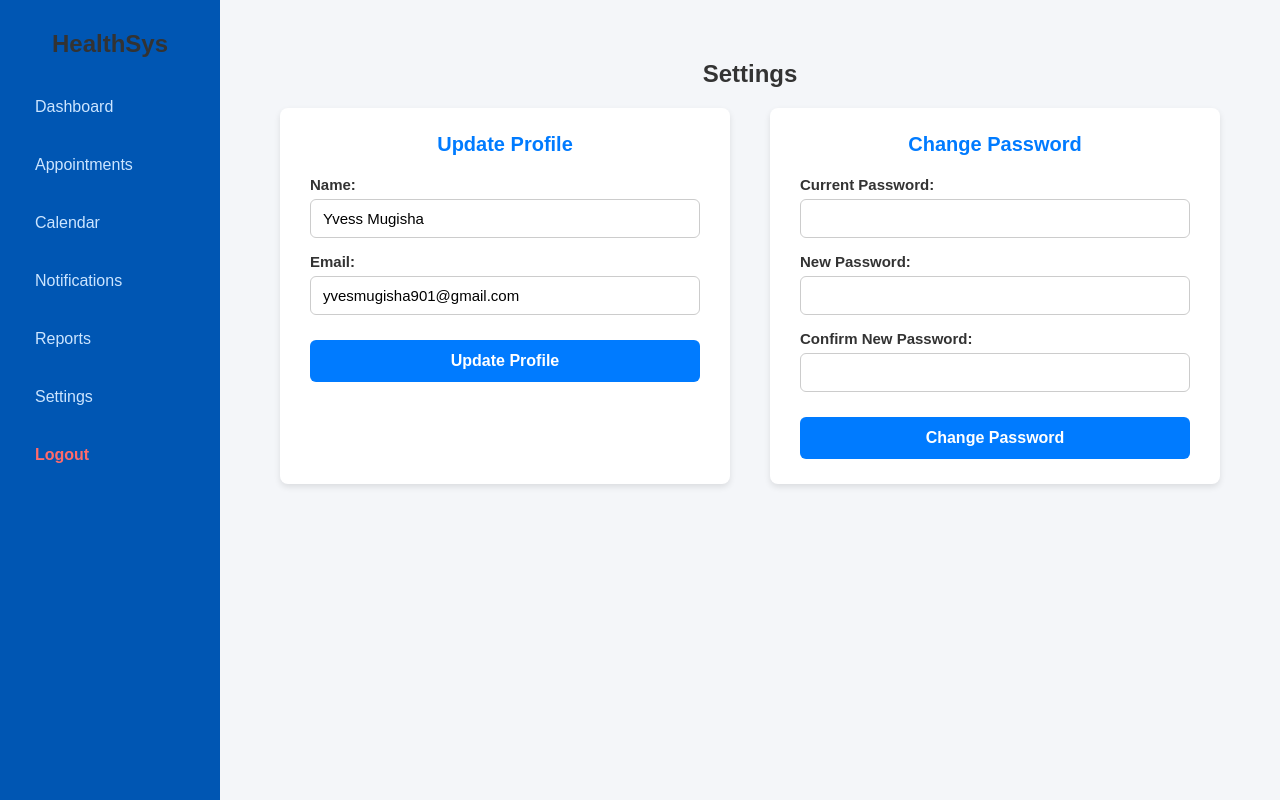
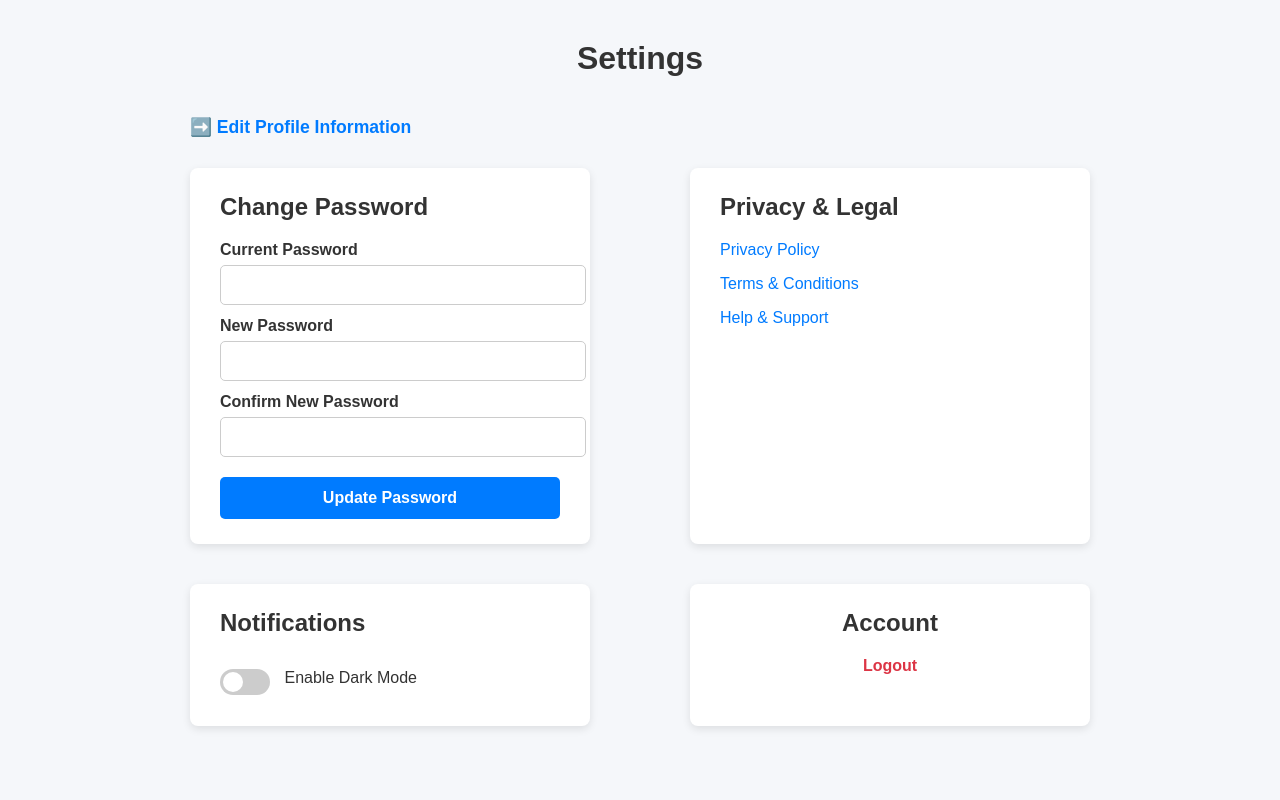
Before and after one commit to yvesmugisha901/Healthcare-appointment-system, a PHP site: page /settings.php in a window 1280 px wide. Run offline with PHP 8.4, Linux system fonts and the light colour scheme; a user stored in the database is signed in; data comes from the database, SQL or seed files in the repository; data that the repository does not hold is empty.

Commit message:
updated settings

```diff
--- a/settings.php
+++ b/settings.php
@@ -17,27 +17,6 @@ $stmt->execute();
 $stmt->bind_result($name, $email, $hashedPassword);
 $stmt->fetch();
 $stmt->close();
-
-// Handle profile update
-if (isset($_POST['update_profile'])) {
-    $newName = trim($_POST['name']);
-    $newEmail = trim($_POST['email']);
-
-    if (!empty($newName) && !empty($newEmail)) {
-        $stmt = $conn->prepare("UPDATE users SET name = ?, email = ? WHERE id = ?");
-        $stmt->bind_param("ssi", $newName, $newEmail, $user_id);
-        if ($stmt->execute()) {
-            $success = "Profile updated successfully!";
-            $name = $newName;
-            $email = $newEmail;
-        } else {
-            $error = "Failed to update profile.";
-        }
-        $stmt->close();
-    } else {
-        $error = "All fields are required.";
-    }
-}
 
 // Handle password change
 if (isset($_POST['change_password'])) {
@@ -63,7 +42,10 @@ if (isset($_POST['change_password'])) {
         $stmt->close();
     }
 }
+
+$conn->close();
 ?>
+
 <!DOCTYPE html>
 <html lang="en">
 <head>
@@ -71,190 +53,251 @@ if (isset($_POST['change_password'])) {
 <meta name="viewport" content="width=device-width, initial-scale=1" />
 <title>Settings - Healthcare System</title>
 <style>
-  /* Reset some default */
-  * {
-    box-sizing: border-box;
+  body, html {
+    margin: 0; padding: 0;
+    font-family: Arial, sans-serif;
+    background-color: #f5f7fa;
+    color: #333;
+    transition: background-color 0.3s, color 0.3s;
+  }
+  body.dark {
+    background-color: #121212;
+    color: #eee;
+  }
+  a {
+    color: #007bff;
+    text-decoration: none;
+  }
+  a:hover {
+    text-decoration: underline;
   }
 
-  body, html {
-    margin: 0;
-    padding: 0;
-    font-family: Arial, sans-serif;
-    background-color: #f4f6f9;
-    height: 100%;
+  .container {
+    max-width: 900px;
+    margin: 40px auto;
+    padding: 0 20px;
   }
-
-  /* Sidebar styles (should match your sidebar.php) */
-  .sidebar {
-    width: 220px;
-    height: 100vh;
-    position: fixed;
-    top: 0;
-    left: 0;
-    background-color: #0056b3;
-    padding: 30px 20px;
-    color: #fff;
-    font-family: 'Segoe UI', Tahoma, Geneva, Verdana, sans-serif;
+  h1 {
+    text-align: center;
+    margin-bottom: 40px;
   }
-
-  /* Main content area, with left margin for sidebar */
-  .main-content {
-    margin-left: 220px; /* same width as sidebar */
-    padding: 40px 30px;
-    min-height: 100vh;
-  }
-
-  h2 {
-    color: #333;
-    text-align: center;
-    margin-bottom: 20px;
-  }
-
-  .forms-container {
-    display: flex;
-    gap: 40px;
-    justify-content: center;
-    flex-wrap: wrap;
-  }
-
-  form {
-    background: white;
-    padding: 25px 30px;
-    border-radius: 8px;
-    box-shadow: 0 3px 6px rgba(0,0,0,0.1);
-    width: 450px;
-  }
-
-  form h3 {
-    margin-top: 0;
-    margin-bottom: 20px;
-    color: #007bff;
-    font-size: 20px;
-    text-align: center;
-  }
-
-  label {
-    display: block;
-    margin-top: 15px;
-    font-weight: 600;
-    color: #333;
-    font-size: 15px;
-  }
-
-  input[type="text"],
-  input[type="email"],
-  input[type="password"] {
-    width: 100%;
-    padding: 10px 12px;
-    margin-top: 6px;
-    border: 1px solid #ccc;
-    border-radius: 6px;
-    font-size: 15px;
-  }
-
-  button {
-    width: 100%;
-    padding: 12px 0;
-    margin-top: 25px;
-    background-color: #007bff;
-    color: white;
-    border: none;
-    border-radius: 6px;
-    font-size: 16px;
-    font-weight: bold;
-    cursor: pointer;
-    transition: background-color 0.3s ease;
-  }
-
-  button:hover {
-    background-color: #0056b3;
-  }
-
-  .success, .error {
-    max-width: 900px;
-    margin: 15px auto 30px auto;
-    padding: 12px 20px;
-    font-size: 15px;
+  .message {
+    max-width: 600px;
+    margin: 10px auto 30px;
+    padding: 15px 20px;
     border-radius: 6px;
     text-align: center;
   }
-
   .success {
     background-color: #d4edda;
     color: #155724;
     border-left: 6px solid #28a745;
   }
-
   .error {
     background-color: #f8d7da;
     color: #721c24;
     border-left: 6px solid #dc3545;
   }
 
+  .settings-grid {
+    display: flex;
+    flex-wrap: wrap;
+    gap: 40px;
+    justify-content: space-between;
+  }
+  .card {
+    background: white;
+    padding: 25px 30px;
+    border-radius: 8px;
+    box-shadow: 0 3px 8px rgba(0,0,0,0.1);
+    width: 100%;
+    max-width: 400px;
+    box-sizing: border-box;
+    transition: background-color 0.3s, color 0.3s;
+  }
+  body.dark .card {
+    background: #222;
+    color: #ddd;
+  }
+  .card h2 {
+    margin-top: 0;
+    margin-bottom: 20px;
+    font-weight: 700;
+  }
+  label {
+    display: block;
+    margin: 12px 0 6px;
+    font-weight: 600;
+  }
+  input[type="text"],
+  input[type="email"],
+  input[type="password"] {
+    width: 100%;
+    padding: 10px 12px;
+    border: 1px solid #ccc;
+    border-radius: 5px;
+    font-size: 1rem;
+  }
+  body.dark input[type="text"],
+  body.dark input[type="email"],
+  body.dark input[type="password"] {
+    background-color: #333;
+    border-color: #555;
+    color: #eee;
+  }
+  button {
+    margin-top: 20px;
+    background-color: #007bff;
+    color: white;
+    border: none;
+    padding: 12px 0;
+    width: 100%;
+    font-size: 1rem;
+    border-radius: 5px;
+    cursor: pointer;
+    font-weight: 700;
+  }
+  button:hover {
+    background-color: #0056b3;
+  }
+
+  .profile-link {
+    display: inline-block;
+    margin-bottom: 30px;
+    font-weight: 700;
+    font-size: 1.1rem;
+  }
+
+  .toggle-switch {
+    position: relative;
+    display: inline-block;
+    width: 50px;
+    height: 26px;
+  }
+  .toggle-switch input {
+    opacity: 0;
+    width: 0; height: 0;
+  }
+  .slider {
+    position: absolute;
+    cursor: pointer;
+    top: 0; left: 0; right: 0; bottom: 0;
+    background-color: #ccc;
+    border-radius: 26px;
+    transition: .4s;
+  }
+  .slider:before {
+    position: absolute;
+    content: "";
+    height: 20px;
+    width: 20px;
+    left: 3px;
+    bottom: 3px;
+    background-color: white;
+    border-radius: 50%;
+    transition: .4s;
+  }
+  input:checked + .slider {
+    background-color: #007bff;
+  }
+  input:checked + .slider:before {
+    transform: translateX(24px);
+  }
+
   /* Responsive */
-  @media (max-width: 768px) {
-    .sidebar {
-      position: relative;
-      width: 100%;
-      height: auto;
-      padding: 20px 10px;
-      text-align: center;
+  @media (max-width: 960px) {
+    .settings-grid {
+      flex-direction: column;
+      align-items: center;
     }
-    .main-content {
-      margin-left: 0;
-      padding: 20px 10px;
-    }
-    .forms-container {
-      flex-direction: column;
-      gap: 30px;
-    }
-    form {
-      width: 100%;
-      padding: 20px;
+    .card {
+      max-width: 100%;
     }
   }
 </style>
 </head>
 <body>
 
-<?php include('sidebar.php'); ?>
+<div class="container">
 
-<div class="main-content">
-  <h2>Settings</h2>
+  <h1>Settings</h1>
 
-  <!-- Success/Error messages here, example: -->
-  <!-- <div class="success">Profile updated successfully!</div> -->
-  <!-- <div class="error">Error updating password.</div> -->
+  <?php if ($success): ?>
+    <div class="message success"><?php echo htmlspecialchars($success); ?></div>
+  <?php elseif ($error): ?>
+    <div class="message error"><?php echo htmlspecialchars($error); ?></div>
+  <?php endif; ?>
 
-  <div class="forms-container">
-    <!-- Update Profile Form -->
-    <form method="POST">
-      <h3>Update Profile</h3>
-      <label for="name">Name:</label>
-      <input type="text" id="name" name="name" required value="<?php echo htmlspecialchars($name ?? ''); ?>">
+  <!-- Profile link -->
+  <a href="patient_profile.php" class="profile-link">➡️ Edit Profile Information</a>
 
-      <label for="email">Email:</label>
-      <input type="email" id="email" name="email" required value="<?php echo htmlspecialchars($email ?? ''); ?>">
+  <div class="settings-grid">
 
-      <button type="submit" name="update_profile">Update Profile</button>
-    </form>
+    <!-- Change Password -->
+    <div class="card">
+      <h2>Change Password</h2>
+      <form method="POST" action="">
+        <label for="current_password">Current Password</label>
+        <input type="password" id="current_password" name="current_password" required>
 
-    <!-- Change Password Form -->
-    <form method="POST">
-      <h3>Change Password</h3>
-      <label for="current_password">Current Password:</label>
-      <input type="password" id="current_password" name="current_password" required>
+        <label for="new_password">New Password</label>
+        <input type="password" id="new_password" name="new_password" required>
 
-      <label for="new_password">New Password:</label>
-      <input type="password" id="new_password" name="new_password" required>
+        <label for="confirm_password">Confirm New Password</label>
+        <input type="password" id="confirm_password" name="confirm_password" required>
 
-      <label for="confirm_password">Confirm New Password:</label>
-      <input type="password" id="confirm_password" name="confirm_password" required>
+        <button type="submit" name="change_password">Update Password</button>
+      </form>
+    </div>
 
-      <button type="submit" name="change_password">Change Password</button>
-    </form>
+    <!-- Privacy & Legal -->
+    <div class="card">
+      <h2>Privacy & Legal</h2>
+      <p><a href="privacy_policy.php" target="_blank">Privacy Policy</a></p>
+      <p><a href="terms_conditions.php" target="_blank">Terms & Conditions</a></p>
+      <p><a href="help.php" target="_blank">Help & Support</a></p>
+    </div>
+
+    <!-- Notifications -->
+    <div class="card">
+      <h2>Notifications</h2>
+      <label class="toggle-switch">
+        <input type="checkbox" id="dark_mode_toggle" />
+        <span class="slider"></span>
+      </label>
+      <span style="margin-left: 10px;">Enable Dark Mode</span>
+    </div>
+
+    <!-- Logout -->
+    <div class="card" style="text-align: center;">
+      <h2>Account</h2>
+      <a href="logout.php" style="color: #dc3545; font-weight: 700;">Logout</a>
+    </div>
+
   </div>
 </div>
 
+<script>
+  // Dark mode toggle: save preference in localStorage and apply on load
+  const toggle = document.getElementById('dark_mode_toggle');
+  const body = document.body;
+
+  // Load saved preference
+  if(localStorage.getItem('darkMode') === 'enabled') {
+    body.classList.add('dark');
+    toggle.checked = true;
+  }
+
+  toggle.addEventListener('change', () => {
+    if(toggle.checked) {
+      body.classList.add('dark');
+      localStorage.setItem('darkMode', 'enabled');
+    } else {
+      body.classList.remove('dark');
+      localStorage.setItem('darkMode', 'disabled');
+    }
+  });
+</script>
+
 </body>
 </html>
```
